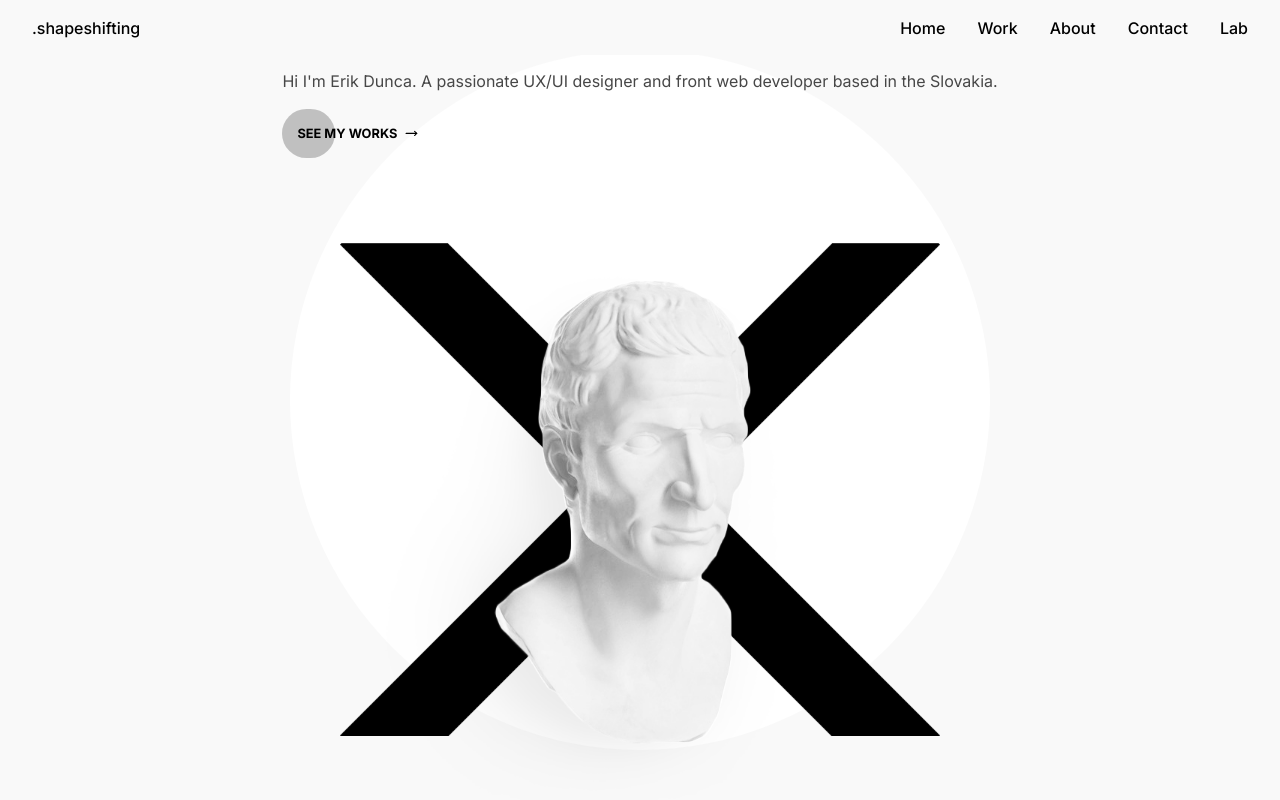
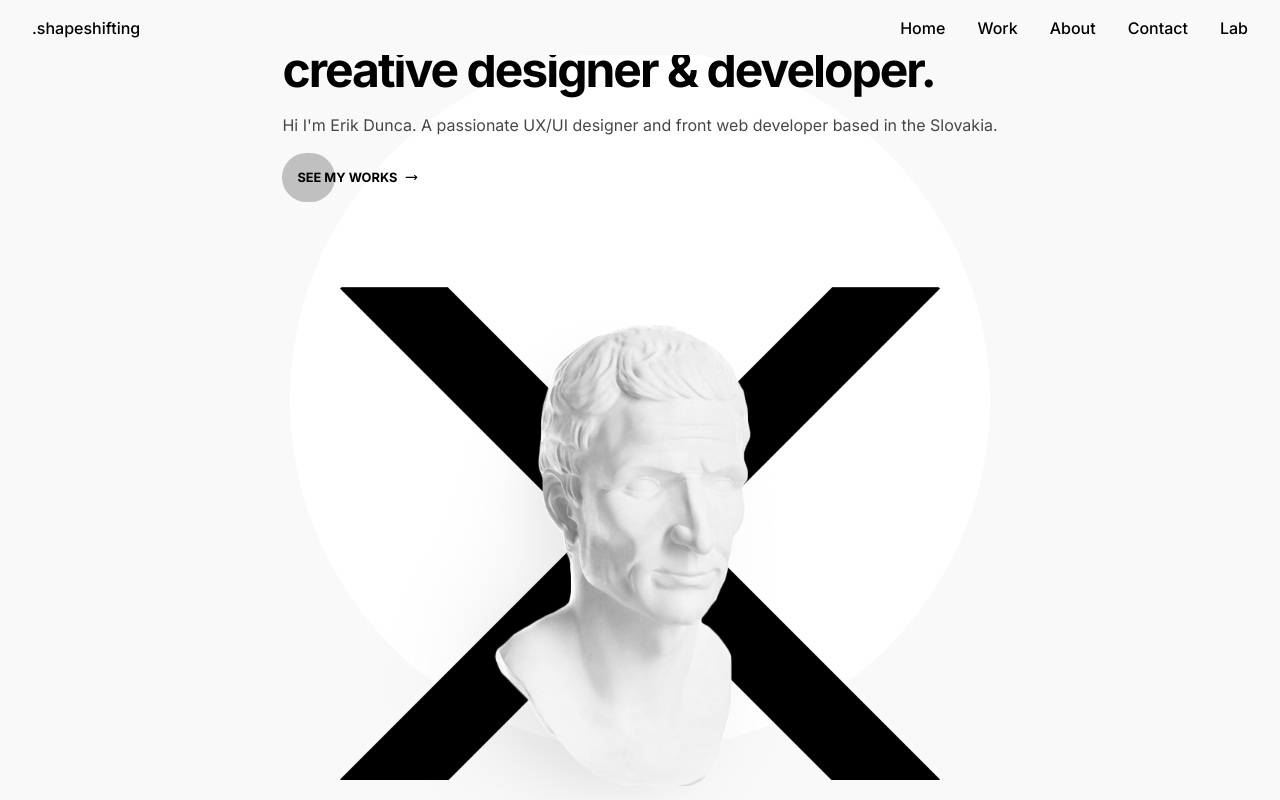
Before and after one commit to meikys/portfolio, a Next.js app: page / in a window 1280 px wide. Shown: the top 800 px of the page. Built offline with nearby package versions, Linux system fonts and the light colour scheme.

Commit message:
add: safe areas for ios

```diff
--- a/src/app/globals.css
+++ b/src/app/globals.css
@@ -1,8 +1,10 @@
 @import "tailwindcss";
 
 :root {
-  --safe-top: env(safe-area-inset-top);
-  --safe-bottom: env(safe-area-inset-bottom);
+  --safe-top: max(env(safe-area-inset-top, 0px), 44px);
+  --safe-bottom: max(env(safe-area-inset-bottom, 0px), 34px);
+  --safe-left: env(safe-area-inset-left, 0px);
+  --safe-right: env(safe-area-inset-right, 0px);
 
   --bg-primary: #FFFFFF;
   --bg-secondary: #F9F9F9;
--- a/src/components/Hero.tsx
+++ b/src/components/Hero.tsx
@@ -12,11 +12,11 @@ import Button from "./ui/Button";
 export default function Hero() {
   return (
     <section
-      className="flex justify-center items-center min-h-screen px-10 bg-[var(--bg-secondary)]"
+      className="flex justify-center items-center min-h-[100dvh] px-10 bg-[var(--bg-secondary)] pt-[var(--safe-top)] pb-[var(--safe-bottom)]"
       id="#hero"
     >
       <div className="absolute top-1/2 left-1/2 lg:shadow-none w-[80vw] max-w-[700px] aspect-square bg-white rounded-full transform -translate-x-1/2 -translate-y-1/2 -z-0"></div>
-      <div className="container flex flex-col lg:flex-row lg:flex-wrap justify-center items-center gap-[32px] max-h-screen">
+      <div className="container flex flex-col lg:flex-row lg:flex-wrap justify-center items-center gap-[32px] max-h-[100dvh]">
         <div className="relative flex flex-col lg:items-start text-center lg:text-left gap-[16px] z-20">
         <h1 className="text-[3rem] tracking-[-2px] leading-[110%] font-bold">
           {HeroText.title}
```
